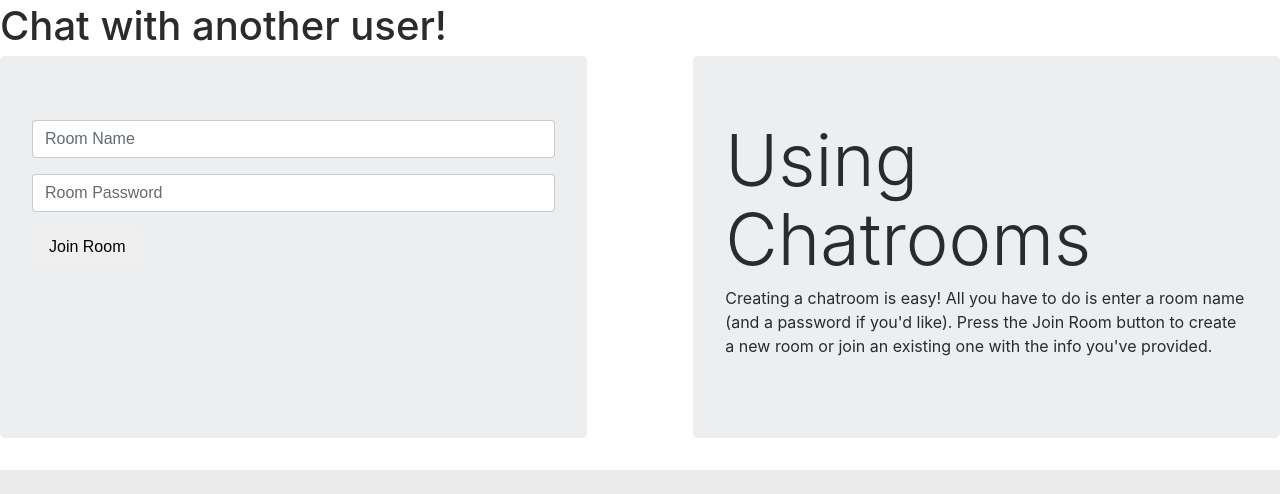
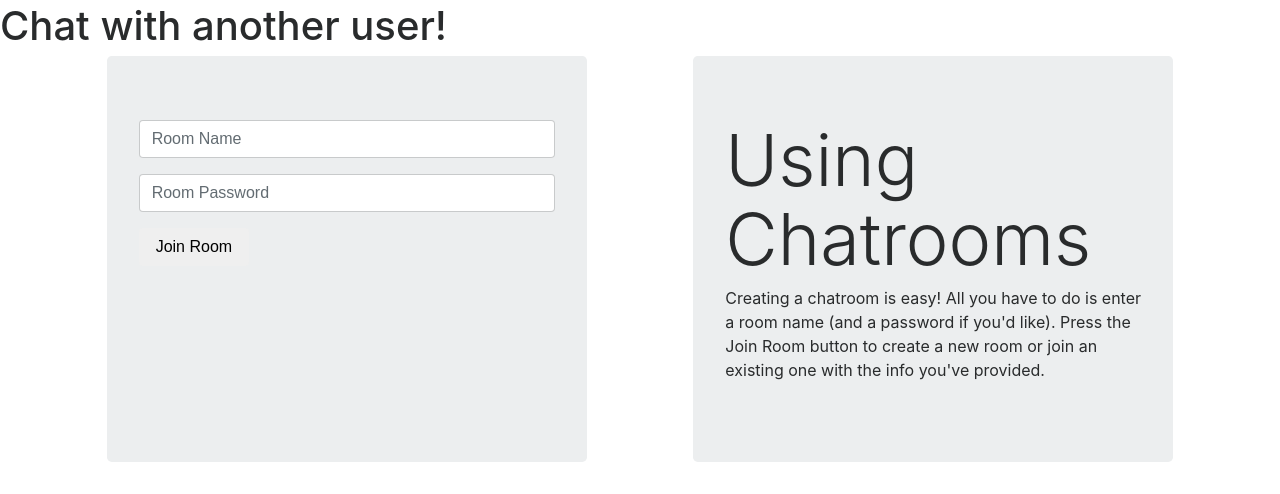
Before and after one commit to nooseman/dvtutors, a Flask app: page /chat in a window 1280 px wide. Shown: the part 352-846 px from the top of the page. Before the commit the page ends 822 px from the top, so only its background shows below. Run offline with Flask 2, Linux system fonts and the light colour scheme; the visitor is signed in with stand-in values (Sample User, id 1); data comes from the database, SQL or seed files in the repository; parts of the project's set-up code (start-up, migrations or seed data) failed here and were passed over; some libraries are stand-ins or nearby versions.

Commit message:
Added wrapper columns to chat.html

```diff
--- a/app/templates/chat.html
+++ b/app/templates/chat.html
@@ -6,22 +6,20 @@
 
     <div class="container-fluid">
         <div class="row">
+            <div class="col-1 col-sm-1 col-md-1 col-lg-1 col-xl-1"></div>
             <div class="col jumbotron">
                 {% call macros.render_form(form, action_url='', action_text='Join Room', class_='login-form') %}
                     {{ macros.render_field(form.roomname, label_visible=false, placeholder='Room Name', type='roomname')}}
                     {{ macros.render_field(form.roomkey, label_visible=false, placeholder='Room Password', type='roomkey') }}
                 {% endcall %}
             </div>
-
             <div class="col-1 col-sm-1 col-md-1 col-lg-1 col-xl-1"></div>
-
             <div class="col jumbotron">
                 <h1 class="display-3">Using Chatrooms</h1>
-                <div class="inline-block">
-                    <p>Creating a chatroom is easy! All you have to do is enter a room name (and a password if you'd like). Press
-                    the Join Room button to create a new room or join an existing one with the info you've provided.</p>
-                </div>
+                <p>Creating a chatroom is easy! All you have to do is enter a room name (and a password if you'd like). Press
+                the Join Room button to create a new room or join an existing one with the info you've provided.</p>
             </div>
+            <div class="col-1 col-sm-1 col-md-1 col-lg-1 col-xl-1"></div>
         </div>
     </div>
 
```
